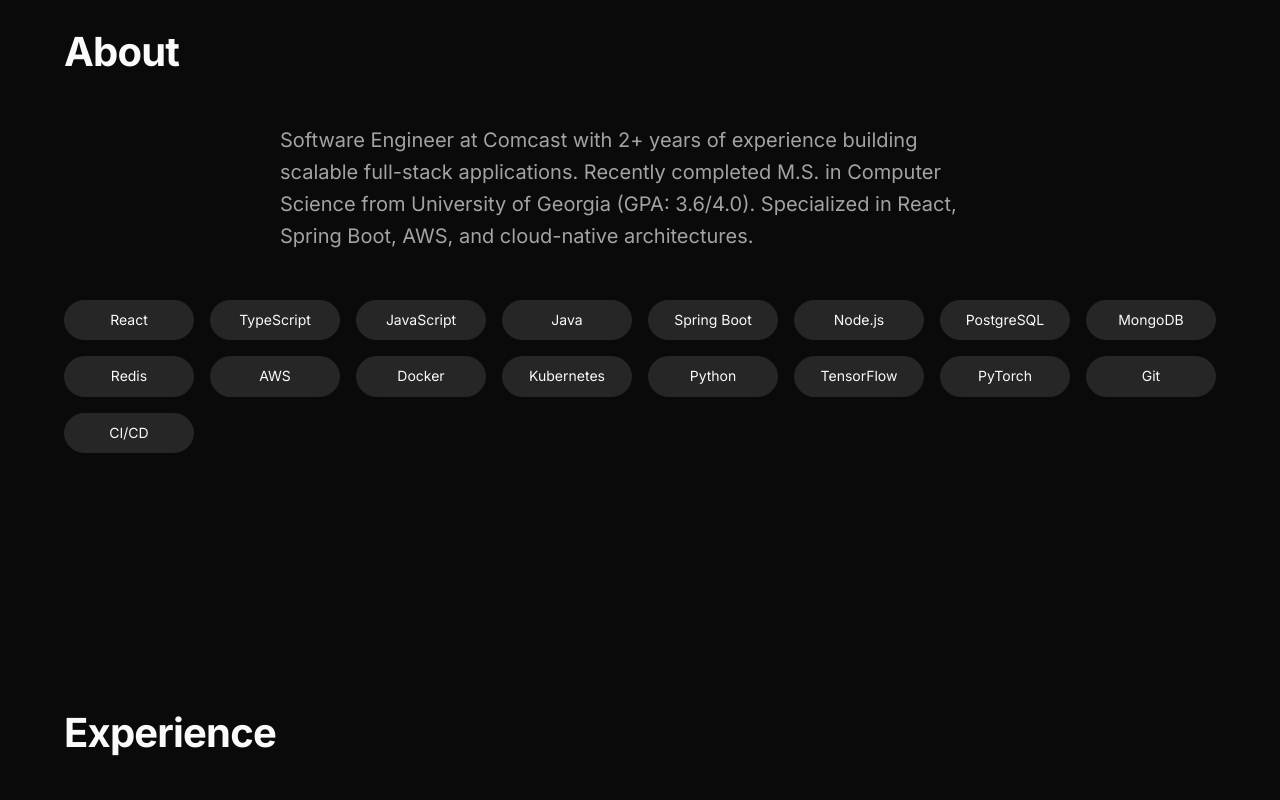
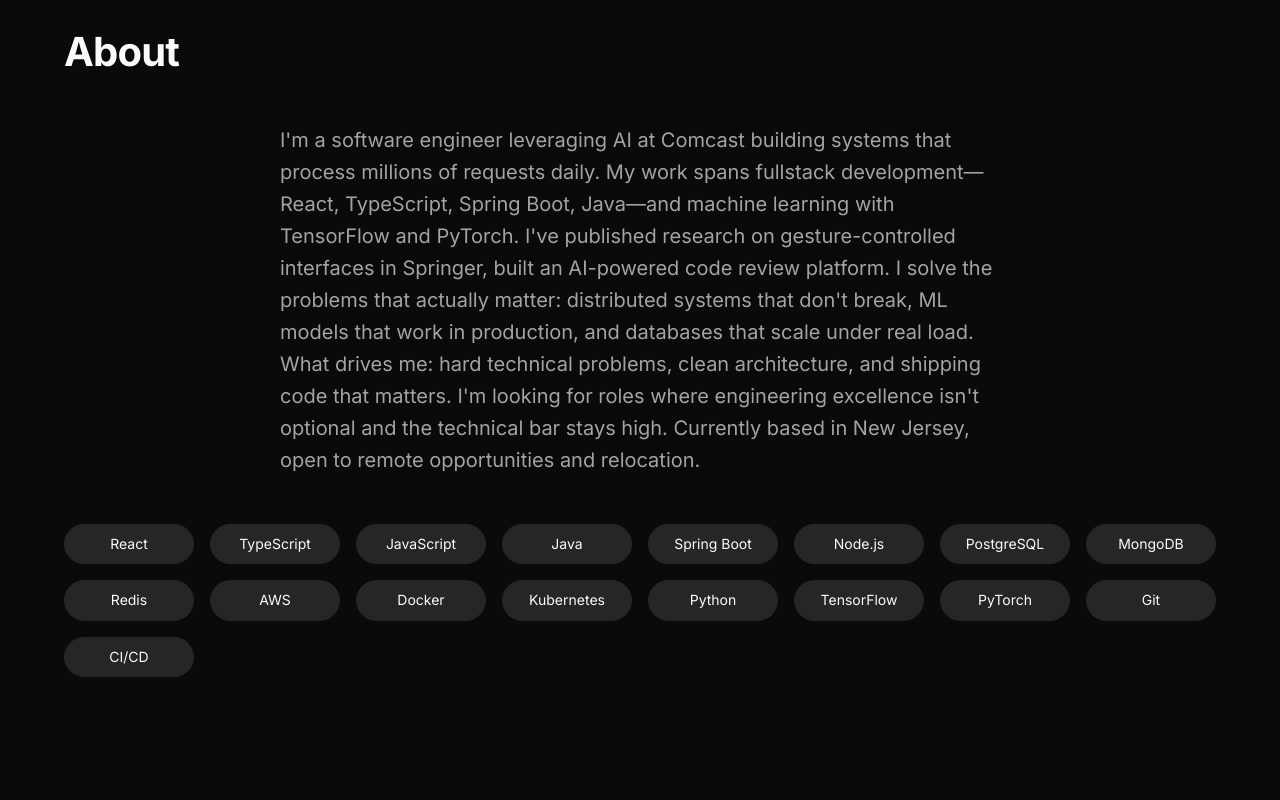
Before and after one commit to NavyanthReddy/Navyanth_Portfolio, a React (Vite) app: page / in a window 1280 px wide. Shown: the part 900-1700 px from the top of the page. Built offline with nearby package versions, Linux system fonts and the light colour scheme.

Commit message:
modified gpa and about me

```diff
--- a/src/components/About.jsx
+++ b/src/components/About.jsx
@@ -32,9 +32,10 @@
           transition={{ duration: 0.4, delay: 0.1 }}
         >
           <p className="lead">
-            Software Engineer at Comcast with 2+ years of experience building scalable full-stack applications.
-            Recently completed M.S. in Computer Science from University of Georgia (GPA: 3.6/4.0).
-            Specialized in React, Spring Boot, AWS, and cloud-native architectures.
+          I'm a software engineer leveraging AI at Comcast building systems that process millions of requests daily. My work spans fullstack development—React, TypeScript, Spring Boot, Java—and machine learning with TensorFlow and PyTorch.
+          I've published research on gesture-controlled interfaces in Springer, built an AI-powered code review platform. I solve the problems that actually matter: distributed systems that don't break, ML models that work in production, and databases that scale under real load.
+          What drives me: hard technical problems, clean architecture, and shipping code that matters. I'm looking for roles where engineering excellence isn't optional and the technical bar stays high.
+          Currently based in New Jersey, open to remote opportunities and relocation.
           </p>
         </motion.div>
 
--- a/src/components/Resume.jsx
+++ b/src/components/Resume.jsx
@@ -23,9 +23,9 @@
       icon: FaGraduationCap,
       title: 'Education',
       items: [
-        'M.S. Computer Science - University of Georgia (2025)',
+        'M.S. Computer Science - University of Georgia (May 2025)',
         'B.Tech in Computer Science Engineering',
-        'GPA: 3.8/4.0'
+        'GPA: 3.6/4.0'
       ]
     },
     {
```
